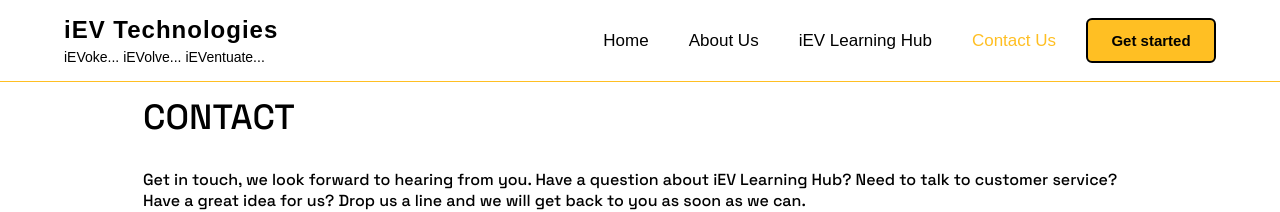
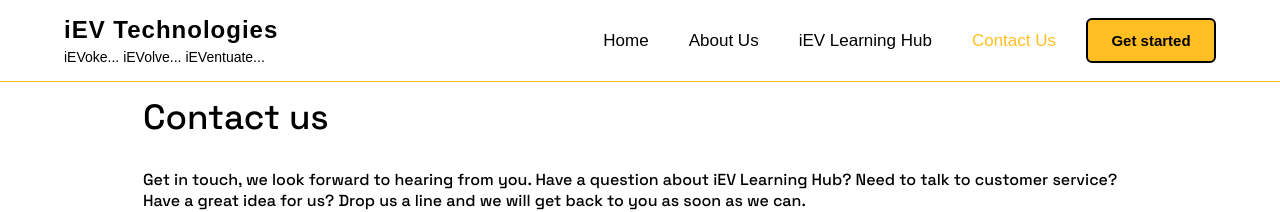
Before and after one commit to iev21/iev-frontend, an Angular app: page /contactus in a window 1280 px wide. Shown: the top 212 px of the page. Built offline with nearby package versions, Linux system fonts and the light colour scheme.

Commit message:
Update form.component.html

```diff
--- a/src/app/form/form.component.html
+++ b/src/app/form/form.component.html
@@ -1,5 +1,5 @@
 <div class="form-container">
-  <div class="form-container__heading">CONTACT</div>
+  <div class="form-container__heading">Contact us</div>
   <div class="form-container__desc">Get in touch, we look forward to hearing from you.
 Have a question about iEV Learning Hub? Need to talk to customer service? Have a great idea for us? Drop us a line and we will get back to you as soon as we can.</div>
   <div class="form-container__section">
```
